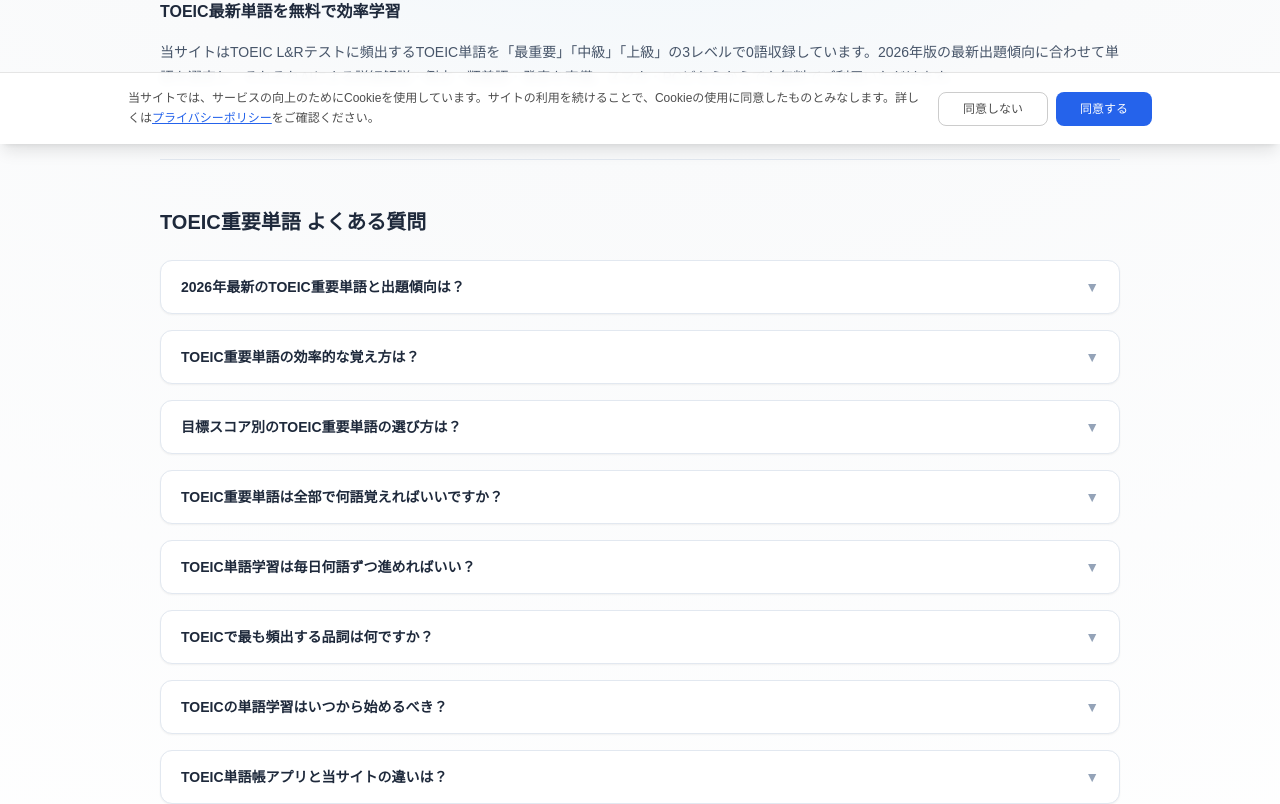
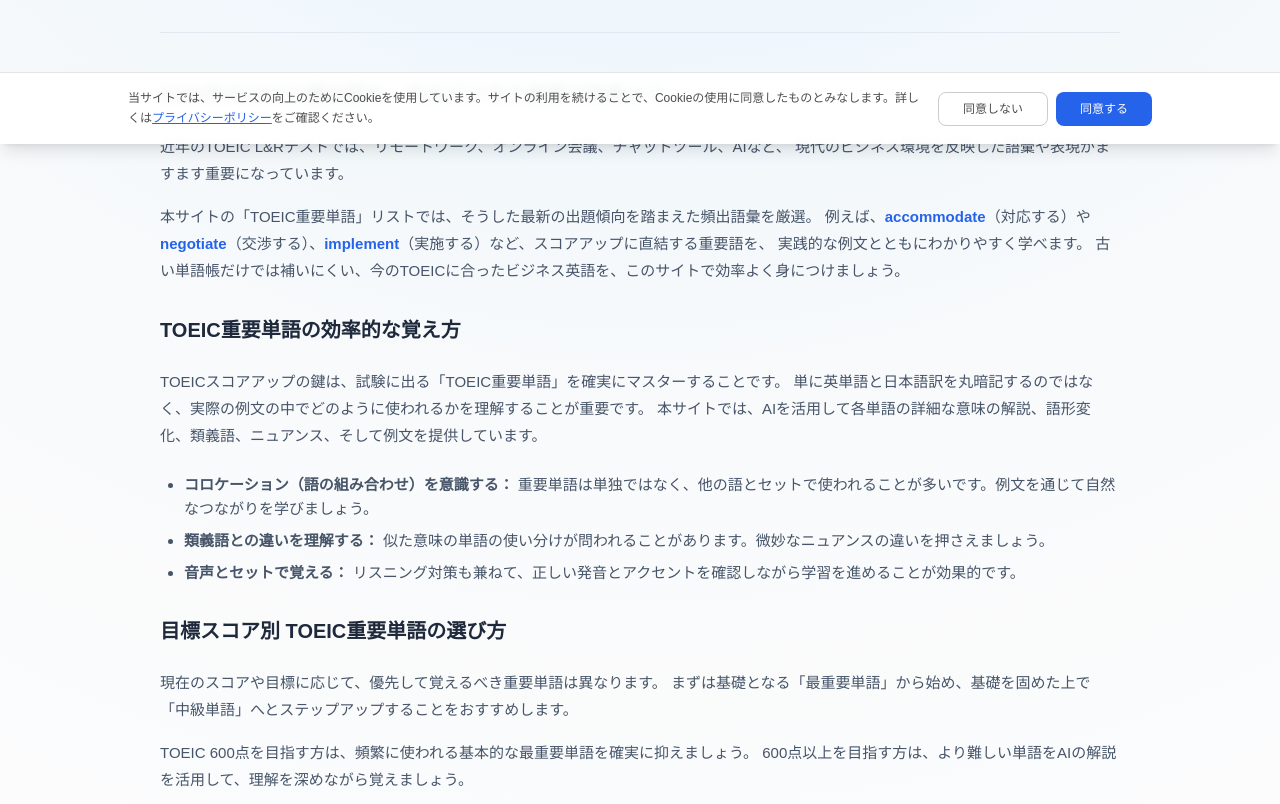
Before and after one commit to Rainnnnnnnn-maker/toeic_website_ver2.0, a Next.js app: page / in a window 1280 px wide. Shown: the part 656-1460 px from the top of the page. Built offline with nearby package versions, Linux system fonts and the light colour scheme; no server answers.

Commit message:
Revert "feat: トップページの重複コンテンツ3セクションを削除"

```diff
--- a/src/app/page.tsx
+++ b/src/app/page.tsx
@@ -204,11 +204,53 @@ export default async function Home() {
         </div>
 
         {/* TOEIC最新単語 説明セクション */}
-        <section className="flex flex-col gap-4 pt-4">
-          <h2 className="text-base font-bold text-slate-800">TOEIC最新単語を無料で効率学習</h2>
-          <p className="text-sm leading-[1.8] text-slate-600">
-            当サイトはTOEIC L&Rテストに頻出するTOEIC単語を「最重要」「中級」「上級」の3レベルで{totalCount}語収録しています。2026年版の最新出題傾向に合わせて単語を選定し、それぞれAIによる詳細解説・例文・類義語・発音を完備。スマホ・PCどちらからでも無料でご利用いただけます。
-          </p>
+        <section className="mt-12 pt-12 border-t border-slate-200 flex flex-col gap-8">
+          <article className="flex flex-col gap-4">
+            <h2 className="text-xl font-bold text-slate-800 mb-2">2026年のTOEIC頻出語を、今のビジネス英語で効率よく。</h2>
+            <p className="text-[15px] leading-[1.8] text-slate-600">
+              近年のTOEIC L&Rテストでは、リモートワーク、オンライン会議、チャットツール、AIなど、
+              現代のビジネス環境を反映した語彙や表現がますます重要になっています。
+            </p>
+            <p className="text-[15px] leading-[1.8] text-slate-600">
+              本サイトの「TOEIC重要単語」リストでは、そうした最新の出題傾向を踏まえた頻出語彙を厳選。
+              例えば、<Link href="/words/accommodate" className="text-blue-600 font-bold hover:underline">accommodate</Link>（対応する）や<Link href="/words/negotiate" className="text-blue-600 font-bold hover:underline">negotiate</Link>（交渉する）、
+              <Link href="/words/implement" className="text-blue-600 font-bold hover:underline">implement</Link>（実施する）など、スコアアップに直結する重要語を、
+              実践的な例文とともにわかりやすく学べます。
+              古い単語帳だけでは補いにくい、今のTOEICに合ったビジネス英語を、このサイトで効率よく身につけましょう。
+            </p>
+          </article>
+
+          <article className="flex flex-col gap-4">
+            <h2 className="text-xl font-bold text-slate-800 mb-2">TOEIC重要単語の効率的な覚え方</h2>
+            <p className="text-[15px] leading-[1.8] text-slate-600">
+              TOEICスコアアップの鍵は、試験に出る「TOEIC重要単語」を確実にマスターすることです。
+              単に英単語と日本語訳を丸暗記するのではなく、実際の例文の中でどのように使われるかを理解することが重要です。
+              本サイトでは、AIを活用して各単語の詳細な意味の解説、語形変化、類義語、ニュアンス、そして例文を提供しています。
+            </p>
+            <ul className="list-disc pl-6 mt-2 flex flex-col gap-2">
+              <li className="text-[15px] leading-[1.6] text-slate-600">
+                <strong>コロケーション（語の組み合わせ）を意識する：</strong> 重要単語は単独ではなく、他の語とセットで使われることが多いです。例文を通じて自然なつながりを学びましょう。
+              </li>
+              <li className="text-[15px] leading-[1.6] text-slate-600">
+                <strong>類義語との違いを理解する：</strong> 似た意味の単語の使い分けが問われることがあります。微妙なニュアンスの違いを押さえましょう。
+              </li>
+              <li className="text-[15px] leading-[1.6] text-slate-600">
+                <strong>音声とセットで覚える：</strong> リスニング対策も兼ねて、正しい発音とアクセントを確認しながら学習を進めることが効果的です。
+              </li>
+            </ul>
+          </article>
+
+          <article className="flex flex-col gap-4">
+            <h2 className="text-xl font-bold text-slate-800 mb-2">目標スコア別 TOEIC重要単語の選び方</h2>
+            <p className="text-[15px] leading-[1.8] text-slate-600">
+              現在のスコアや目標に応じて、優先して覚えるべき重要単語は異なります。
+              まずは基礎となる「最重要単語」から始め、基礎を固めた上で「中級単語」へとステップアップすることをおすすめします。
+            </p>
+            <p className="text-[15px] leading-[1.8] text-slate-600">
+              TOEIC 600点を目指す方は、頻繁に使われる基本的な最重要単語を確実に抑えましょう。
+              600点以上を目指す方は、より難しい単語をAIの解説を活用して、理解を深めながら覚えましょう。
+            </p>
+          </article>
         </section>
 
         {/* FAQ セクション */}
```
